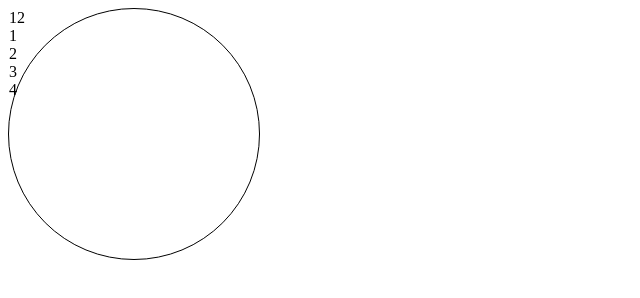
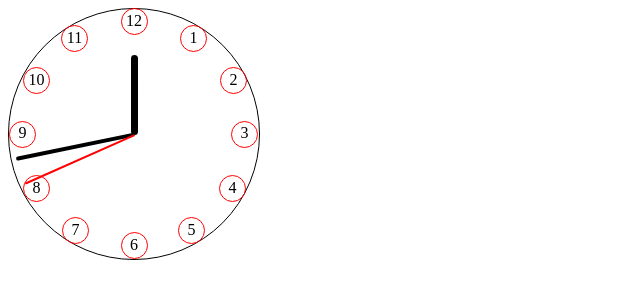
Before and after one commit to AlbertoEberhardt/Relogio-analogico, a plain HTML site: page index.html in a window 1280 px wide. Shown: the whole page, without its empty margins (0-640 px from the left). Drawn offline with Linux system fonts and the light colour scheme.

Commit message:
Work in progress

```diff
--- a/estilo.css
+++ b/estilo.css
@@ -3,8 +3,102 @@
     width: 250px;
     height: 250px;
     border-radius: 250px;
-    display: table;
 }
 .horas{
+    border: 1px solid red;
+    width: 25px;
+    height: 25px;
+    border-radius: 25px;
+    position: absolute;
+}
+.horas span{
+    text-align: center;
+    display: table;
+    margin: 2.5px auto auto auto;
 
 }
+#hora12{
+    top: 8px;
+    left: 120.5px;/*nao mudar*/
+}
+#hora1{
+    top: 25px;
+    left: 180px;
+}
+#hora2{
+    left: 220px;
+    top: 67px
+}
+#hora3{
+    left: 231px;
+    top: 120.5px/*nao mudar*/
+}
+#hora4{
+    top: 175px;
+    left: 219px
+}
+#hora5{
+    top: 217px;
+    left: 178px;
+}
+#hora6{
+    top: 232px;
+    left: 120.5px;/*nao mudar*/
+}
+#hora7{
+    top: 217px;
+    left: 62px
+}
+#hora8{
+    top: 175px;
+    left: 23px;
+}
+#hora9{
+    top: 120.5px;/*nao mudar*/
+}
+#hora10{
+    top: 67px;
+    left: 23px
+}
+#hora11{
+    top: 25px;
+    left: 61px;
+}
+#Horacontainer{
+    position: absolute;
+    top: 135px;
+    left: 131px;
+}
+#ponteiroHora{
+    left: 130px;
+    height: 80px;
+    width: 7px;
+    background-color: black;
+    border-radius: 3.5px;
+    margin-top: -80px;
+}
+#Mincontainer{
+    position: absolute;
+    top: 135px;
+    left: 132px;
+}
+#ponteiroMinuto{
+    left: 131.5px;
+    height: 120px;
+    width: 3.5px;
+    border-radius: 3.5px;
+    background-color: black;
+    margin-top: -120px;
+}
+#Segcontainer{
+    position: absolute;
+    top: 135px;
+    left: 133.5px;
+}
+#ponteiroSegundo{
+    height: 120px;
+    width: 1.75px;
+    border-radius: 3.5px;
+    background-color: red;
+    margin-top: -120px;
+}
--- a/index.html
+++ b/index.html
@@ -8,12 +8,23 @@
 </head>
 <body>
     <div id="borda">
-        <div class="horas">12</div>
-        <div class="horas">1</div>
-        <div class="horas">2</div>
-        <div class="horas">3</div>
-        <div class="horas">4</div>
+        <div class="horas" id="hora12"><span>12</span></div>
+        <div class="horas" id="hora1"><span>1</span></div>
+        <div class="horas" id="hora2"><span>2</span></div>
+        <div class="horas" id="hora3"><span>3</span></div>
+        <div class="horas" id="hora4"><span>4</span></div>
+        <div class="horas" id="hora5"><span>5</span></div>
+        <div class="horas" id="hora6"><span>6</span></div>
+        <div class="horas" id="hora7"><span>7</span></div>
+        <div class="horas" id="hora8"><span>8</span></div>
+        <div class="horas" id="hora9"><span>9</span></div>
+        <div class="horas" id="hora10"><span>10</span></div>
+        <div class="horas" id="hora11"><span>11</span></div>
+        <div id="Horacontainer"><div id="ponteiroHora"></div></div>
+        <div id="Mincontainer"><div id="ponteiroMinuto"></div></div>
+        <div id="Segcontainer"><div id="ponteiroSegundo"></div></div>
     </div>
     <script src="javascript.js"></script>
+
 </body>
 </html>
--- a/javascript.js
+++ b/javascript.js
@@ -0,0 +1,44 @@
+const minAtual = (new Date).getMinutes()
+const segAtual = (new Date).getSeconds()
+const horaAtual = (new Date).getHours()
+var Segundos = setInterval(PonteiroSegundos, 1000)
+const Pont_Segundos = document.querySelector("#Segcontainer")
+// quando o segdeg = 6 o segundo = 1 ou seja segundo*6
+// quando o mindeg = 0.1 o segundo = 1 ou seja minuto*0.1
+var Segdeg = segAtual * 6
+var  Mindeg = minAtual * 6
+var Horadeg =  0.0016
+function PonteiroSegundos(){
+    Pont_Segundos.style.transform = "rotate(" + Segdeg + "deg)"
+    Pont_Segundos.style.transition = "steps(10)"
+    Pont_Segundos.style.trasitionDuration = "1s"
+    Segdeg += 6
+    if(Segdeg > 360){
+        Segdeg = 6
+    }
+    PonteiroMinuto()
+    PonteiroHora()
+}
+/*Durante 60s ele tem que ir somando até chegar ao total de 6*/
+
+function PonteiroMinuto(){
+    const Pont_Min = document.querySelector("#Mincontainer")
+    Pont_Min.style.transform = "rotate(" + Mindeg + "deg)"
+    Pont_Min.style.transition = "steps(10)"
+    Pont_Min.style.trasitionDuration = "1s"
+    Mindeg += 0.1
+    if(Mindeg > 360){
+        Mindeg = 0.1
+    }
+}
+/* Durante 3600s ele tem que ir somando até chegar ao total de 6*/
+function PonteiroHora(){
+    const Pont_Hora = document.querySelector("#Horacontainer")
+    Pont_Hora.style.transform = "rotate(" + Horadeg + "deg)"
+    Pont_Hora.style.transition = "steps(10)"
+    Pont_Hora.style.trasitionDuration = "1s"
+    Horadeg += 0.0016
+    if(Horadeg > 360){
+        Horadeg = 0.0016
+    }
+}
```
Also changed, not shown: 1 other file.
